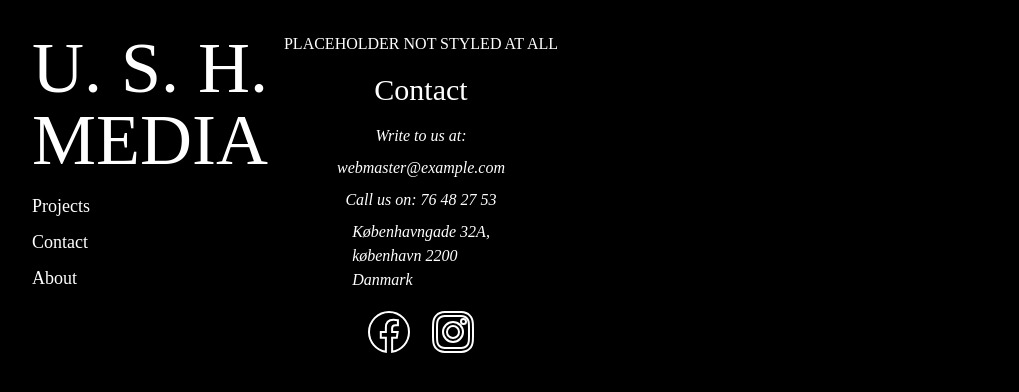
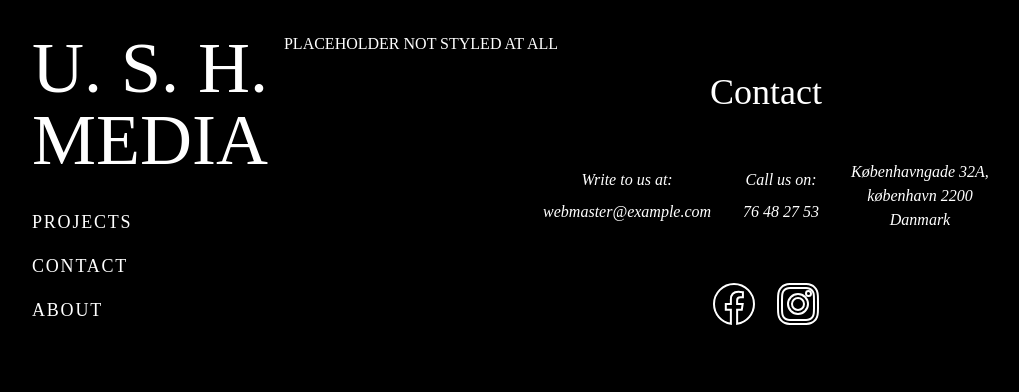
Before and after one commit to jona6893/productioncompany, a Next.js app: page /contact in a window 1280 px wide. Shown: the top 392 px of the page, without its empty margins (0-1019 px from the left). Built offline with nearby package versions, Linux system fonts and the light colour scheme.

Commit message:
max page width, contact page

```diff
--- a/src/app/components/Menu.jsx
+++ b/src/app/components/Menu.jsx
@@ -33,7 +33,7 @@ function Menu({ setCurMenu }) {
           setCurMenu={setCurMenu}
         />
       ) : (
-        <nav className="text-white flex flex-col gap-4 sticky top-0">
+        <nav className="text-white flex flex-col gap-8 sticky top-0">
           <Link href={"/"}>
             <h1 className="grid text-7xl w-fit cursor-pointer">
               <span className="flex justify-between">
@@ -44,11 +44,14 @@ function Menu({ setCurMenu }) {
               MEDIA
             </h1>
           </Link>
-          <ul className="text-lg grid gap-2">
+          <ul className="text-lg grid gap-4">
             {menu.map((menu, index) => (
               <Link href={menu.toLowerCase()}>
-                <li key={index} className="hover:text-gray-400 cursor-pointer">
-                  {menu}
+                <li
+                  key={index}
+                  className="hover:text-gray-400 cursor-pointer tracking-widest	"
+                >
+                  {menu.toUpperCase()}
                 </li>
               </Link>
             ))}
--- a/src/app/components/PageAnimation.jsx
+++ b/src/app/components/PageAnimation.jsx
@@ -7,7 +7,7 @@ function PageAnimation({ children }) {
   const [parent] = useAutoAnimate();
 
 
-  return <div ref={parent}>{children}</div>;
+  return <div className="w-full" ref={parent}>{children}</div>;
 }
 
 export default PageAnimation;
--- a/src/app/contact/page.jsx
+++ b/src/app/contact/page.jsx
@@ -2,20 +2,25 @@ import React from "react";
 
 function Contact() {
   return (
-    <div>
+    <div className="w-full">
       <p>PLACEHOLDER NOT STYLED AT ALL</p>
-      <div className="w-fit m-auto flex flex-col gap-4 items-center p-4">
-        <h2 className="text-3xl">Contact</h2>
-        <address className="flex flex-col gap-2 items-center">
+      <div className="w-fit m-auto flex flex-col gap-8 items-center p-4">
+        <h2 className="text-4xl">Contact</h2>
+        <div className="flex flex-wrap items-center justify-center">
+          <address className="flex flex-col gap-2 items-center justify-center  p-4 text-center">
             Write to us at:
             <a href="mailto:webmaster@example.com">webmaster@example.com</a>
-          <span>
+          </address>
+          <address className="flex flex-col gap-2 items-center justify-center  p-4 text-center">
             Call us on: <a href="tel:76482753">76 48 27 53</a>
-          </span>
+          </address>
+          <address className="flex flex-col gap-2 items-center justify-center  p-4  text-center">
             Københavngade 32A, <br /> københavn 2200
             <br />
             Danmark
           </address>
+        </div>
+
         <div className="flex gap-4">
           <svg
             className="w-12 h-12 text-white stroke-white"
--- a/src/app/globals.css
+++ b/src/app/globals.css
@@ -24,7 +24,7 @@ body {
 }
 
 .mainGrid{
-  grid-template-columns: auto auto;
+  grid-template-columns: 20% auto;
 }
 
 .masonry {
--- a/src/app/layout.jsx
+++ b/src/app/layout.jsx
@@ -18,7 +18,7 @@ export default function RootLayout({ children }) {
   return (
     <html lang="en">
       <body
-        className={`md:inline-grid mainGrid gap-4 max-md:p-4 p-8 ${inter.className}`}
+        className={`md:flex mainGrid gap-4 max-md:p-4 p-8 max-w-[1920px] mx-auto ${inter.className}`}
       >
         <div>
           <Menu/>
```
Lines whose indentation alone changed are shown as unchanged.
